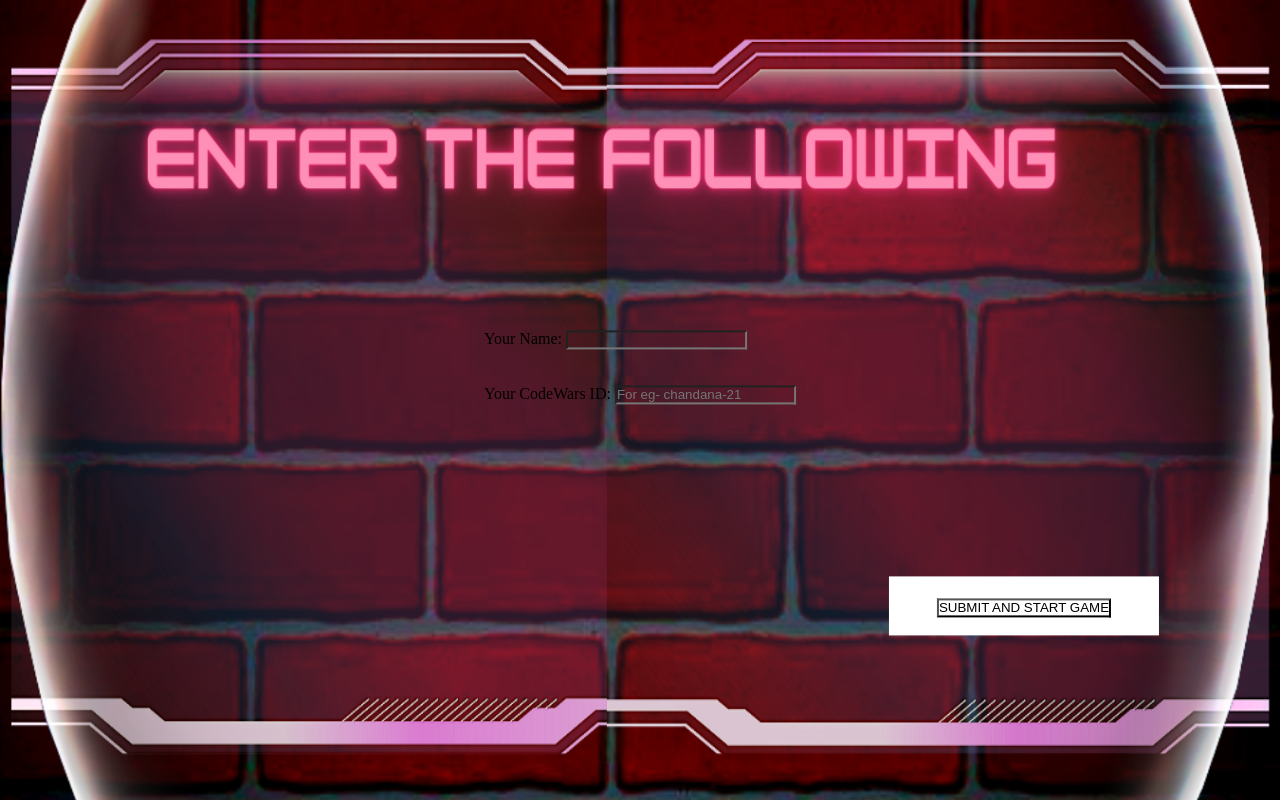
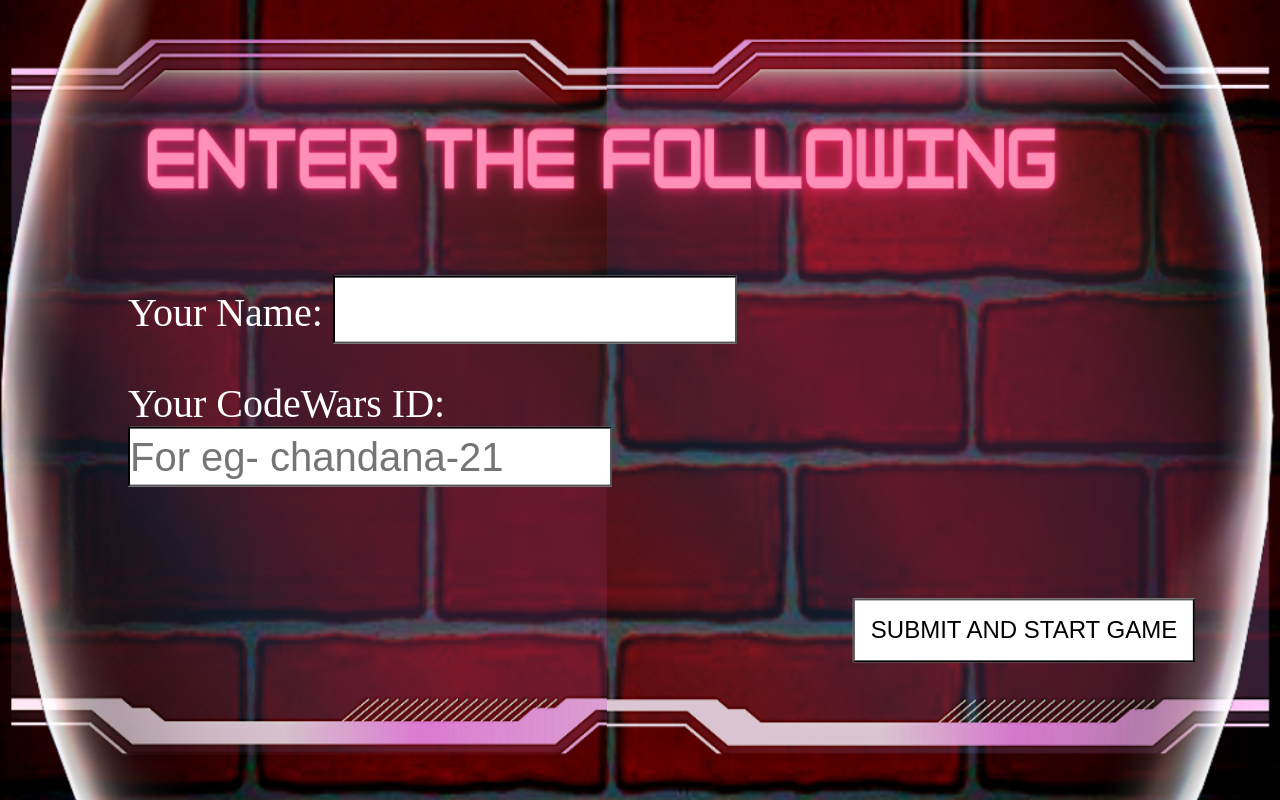
Before and after one commit to DevPriSha/Building-Blocks, a Flask app: page /form/ in a window 1280 px wide. Run offline with Flask 2, Linux system fonts and the light colour scheme; some libraries are stand-ins or nearby versions.

Commit message:
Add files via upload

```diff
--- a/static/form.css
+++ b/static/form.css
@@ -10,11 +10,34 @@ body,html{
     background-repeat: no-repeat;
     background-size: 100vw 100vh;
 }
+.button{
+  background-color: white;
+  border: none;
+  color: black;
+  padding: 18px 48px;
+  text-align: center;
+  text-decoration: none;
+  display: inline-block;
+  font-size: 20px;
+  text-align: center;
+  transform: translateX(600px);
+  margin-top: 400px;
+  margin-left: 380px;
+  font-style: calibri;
+}
+.button:hover{
+    background-color: red;
+    cursor: pointer;
+}
+.button:active{
+    background-color: pink;
+    color: black;
+}
 .submit{
   background-color: white;
   border: none;
   color: black;
-  padding: 18px 48px;
+  /*padding: 18px 48px;*/
   text-align: center;
   text-decoration: none;
   display: inline-block;
@@ -33,12 +56,44 @@ body,html{
 #form{
     position: fixed;
     top: 45%;
-    left: 50%;
+    left: 40%;
     transform: translate(-50%, -40%);
 }
 #iduser{
     position: fixed;
-    top: 75%;
+    top: 78%;
     left: 80%;
     transform: translate(-50%,-40%);
 }
+#buttoninput{
+    height: 4rem;
+    padding-top: 1rem;
+    padding-bottom: 1rem;
+    padding-right: 1rem;
+    padding-left: 1rem;
+    text-align: center;
+    font-size: 1.5rem;
+}
+.username{
+    font-size: 2.5rem;
+    color: white;
+}
+#participantname{
+    height: 4rem;
+    border-color: black;
+    background-color: white;
+    width: 25rem;
+    font-size: 3rem;
+}
+.userid{
+    font-size: 2.5rem;
+    color: white;
+}
+#participantid{
+    height: 3.5rem;
+    border-color: black;
+    background-color: white;
+    width: 30rem;
+    font-size: 2.5rem;
+    left: 30%;
+}
```
